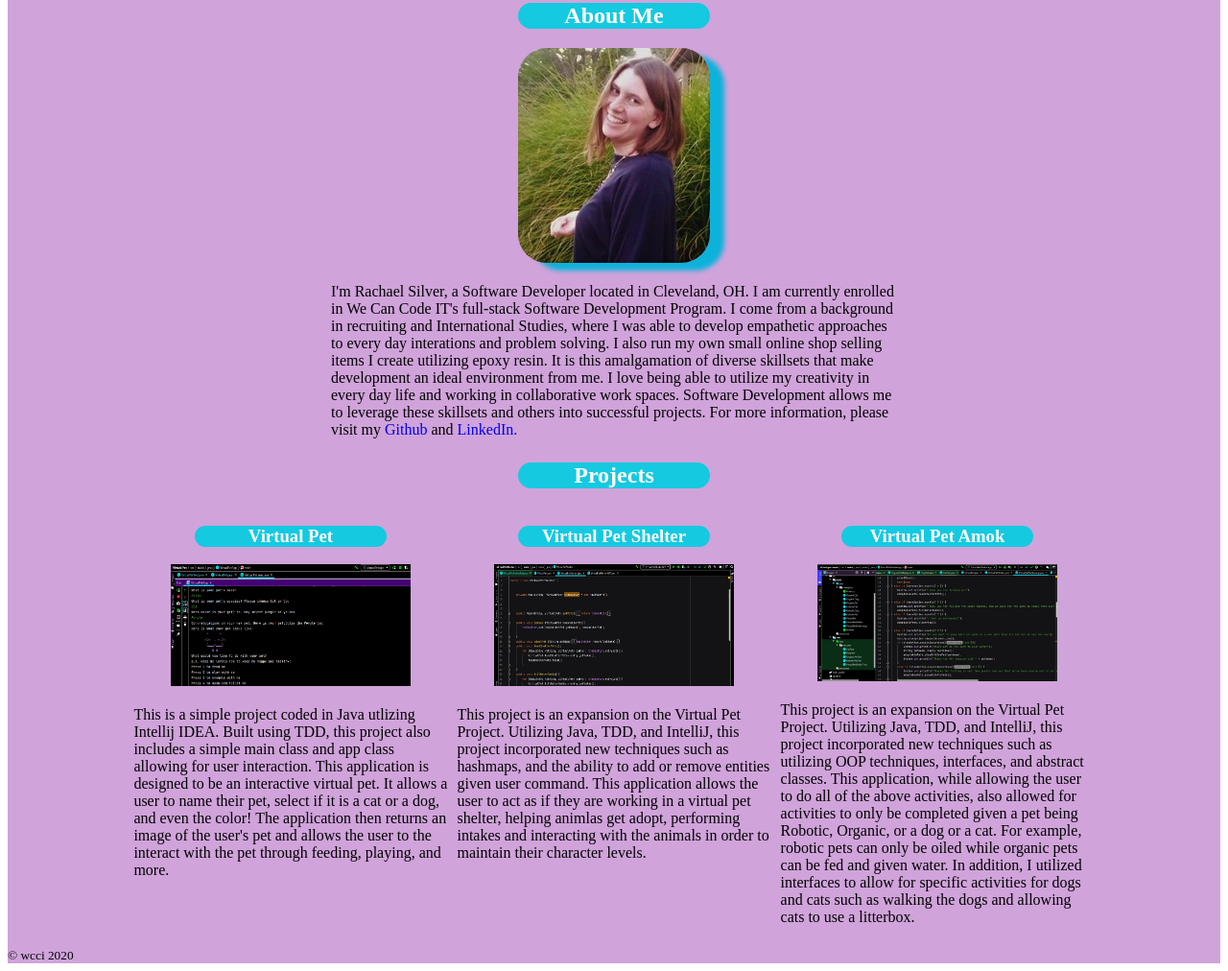
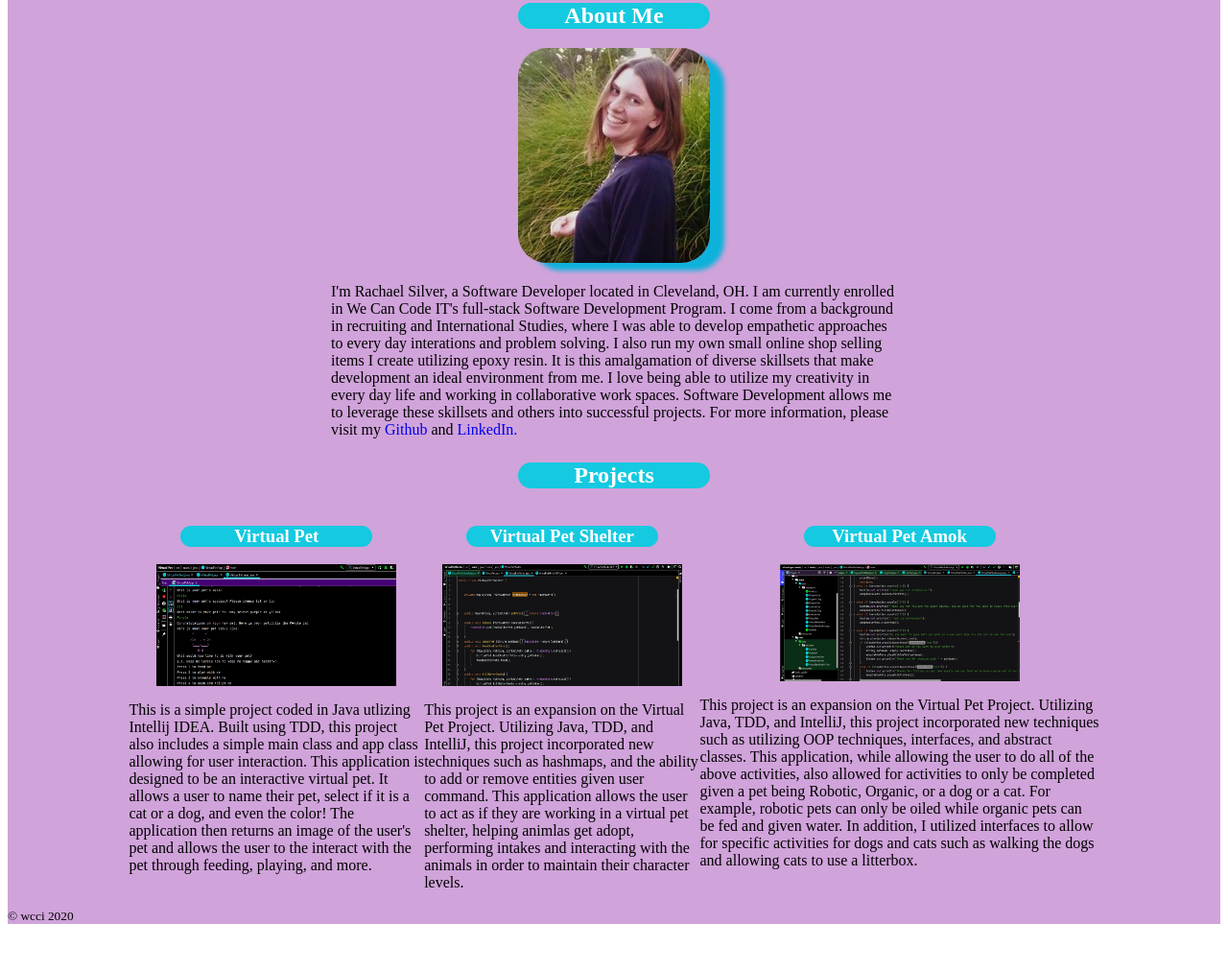
Before and after one commit to rasilver18/rasilver18.github.io, a plain HTML site: page index.html in a window 1280 px wide. Shown: the part 165-1177 px from the top of the page at 96% size. After the commit the page ends 1136 px from the top, so only its background shows below. Drawn offline with Linux system fonts and the light colour scheme.

Commit message:
moved items over to layout.css

```diff
--- a/index.html
+++ b/index.html
@@ -6,7 +6,6 @@
     <link rel="layout" href="layout.css" />
     <link rel="layout" href="layout2.css" />
     <link rel="stylesheet" href="style.css" />
-    <link rel="layout3" href="layout3.css" />
     <title>Rachael Silver Portfolio</title>
   </head>
   <body>
--- a/layout2.css
+++ b/layout2.css
@@ -1,38 +1,65 @@
-/* div h2 {
-  text-align: center;
+p {
+  max-width: 400px;
+  display: block;
+  margin-left: auto;
+  margin-right: auto;
+  padding: 5px;
 }
-
+#ab {
+  max-width: 600px;
+  display: block;
+  margin-left: auto;
+  margin-right: auto;
+  padding: 5px;
+}
 .nav ul li {
   list-style-type: none;
   display: inline;
 }
-
-a {
-  text-decoration: none;
-}
 .aboutPage {
   display: grid;
   display: flex;
+  max-width: 600px;
   grid-template-rows: 20% 40%;
   flex-direction: column;
   justify-content: center;
-}
-#headshot {
-  max-width: 200px;
-  max-height: auto;
   display: block;
   margin-left: auto;
   margin-right: auto;
 }
-
-.container {
-  background-color: rgb(202, 175, 209);
-  margin: auto;
-  max-width: 80%;
+#project1 {
+  max-width: 250px;
+  max-height: 200px;
+  display: block;
+  margin-left: auto;
+  margin-right: auto;
+}
+#project1a {
+  max-width: 280 px;
+  max-height: auto;
+}
+#project2 {
+  max-width: 250px;
+  max-height: 180px;
+  display: block;
+  margin-left: auto;
+  margin-right: auto;
+}
+#project3 {
+  max-width: 250px;
+  max-height: 200px;
+  display: block;
+  margin-left: auto;
+  margin-right: auto;
+}
+#project3a {
+  max-width: 280 px;
+  max-height: auto;
+  border-radius: 15px;
 }
 #logo {
   padding: 5px;
 }
 .topMain {
   text-align: center;
-} */
+}
--- a/style.css
+++ b/style.css
@@ -7,13 +7,7 @@
   padding: 5px;
   text-align: center;
 }
-p {
-  max-width: 400px;
-  display: block;
-  margin-left: auto;
-  margin-right: auto;
-  padding: 5px;
-}
+
 #ab {
   max-width: 600px;
   display: block;
```
Also changed, not shown: layout3.css (deleted).
